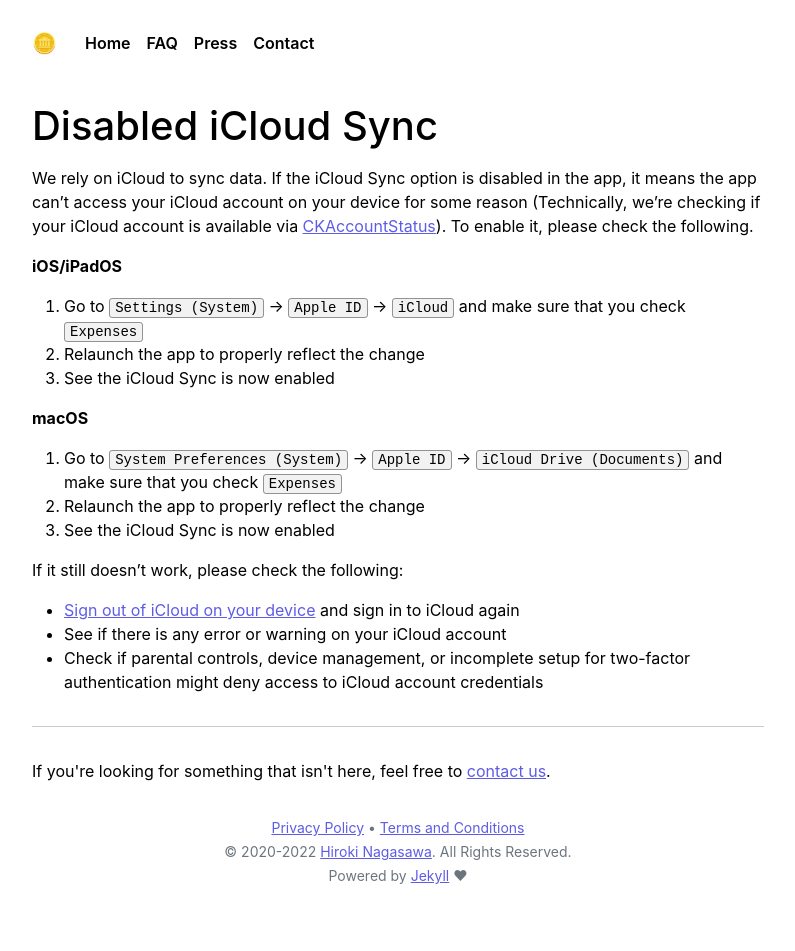
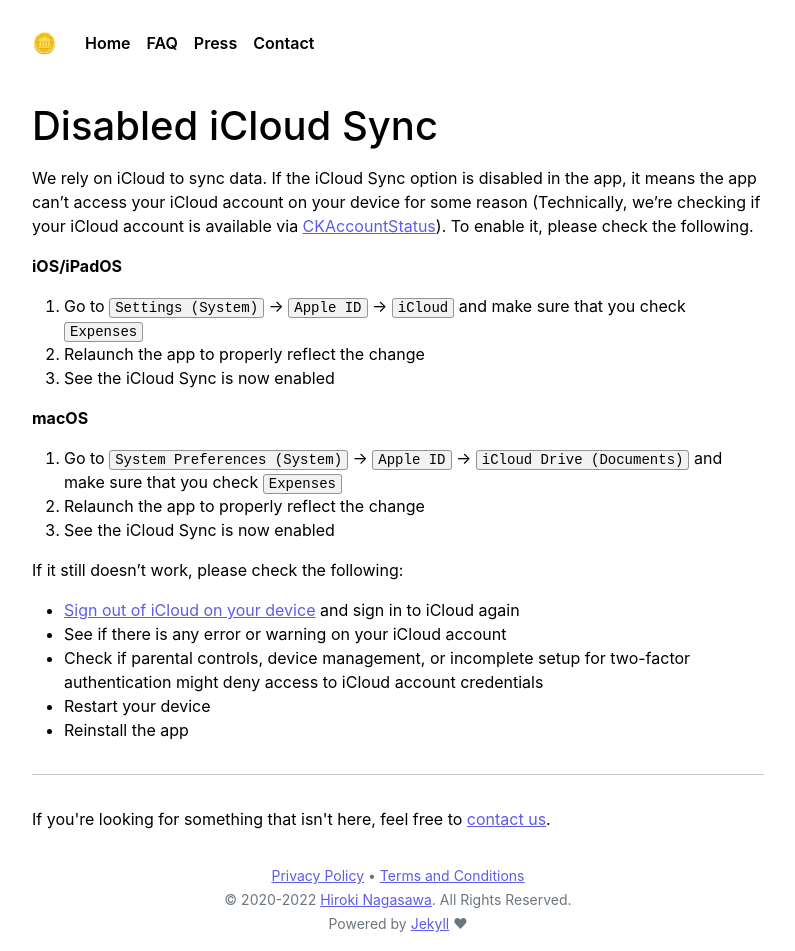
Before and after one commit to bluecometlabs/getexpenses.app, a Jekyll site: the page built from pages/faq/disabled-icloud-sync.md, in a window 1280 px wide. Shown: the whole page, without its empty margins (242-1037 px from the left). Built offline with Jekyll 4.4.1, drawn with Linux system fonts in a browser that asks for light colours; before the commit the page ends 903 px from its top, so only the background shows below that.

Commit message:
Update faq page

```diff
--- a/pages/faq/disabled-icloud-sync.md
+++ b/pages/faq/disabled-icloud-sync.md
@@ -24,5 +24,7 @@ If it still doesn't work, please check the following:
 - [Sign out of iCloud on your device](https://support.apple.com/en-us/HT208242) and sign in to iCloud again
 - See if there is any error or warning on your iCloud account
 - Check if parental controls, device management, or incomplete setup for two-factor authentication might deny access to iCloud account credentials
+- Restart your device
+- Reinstall the app
 
 {% include faq_footer.html %}
```
